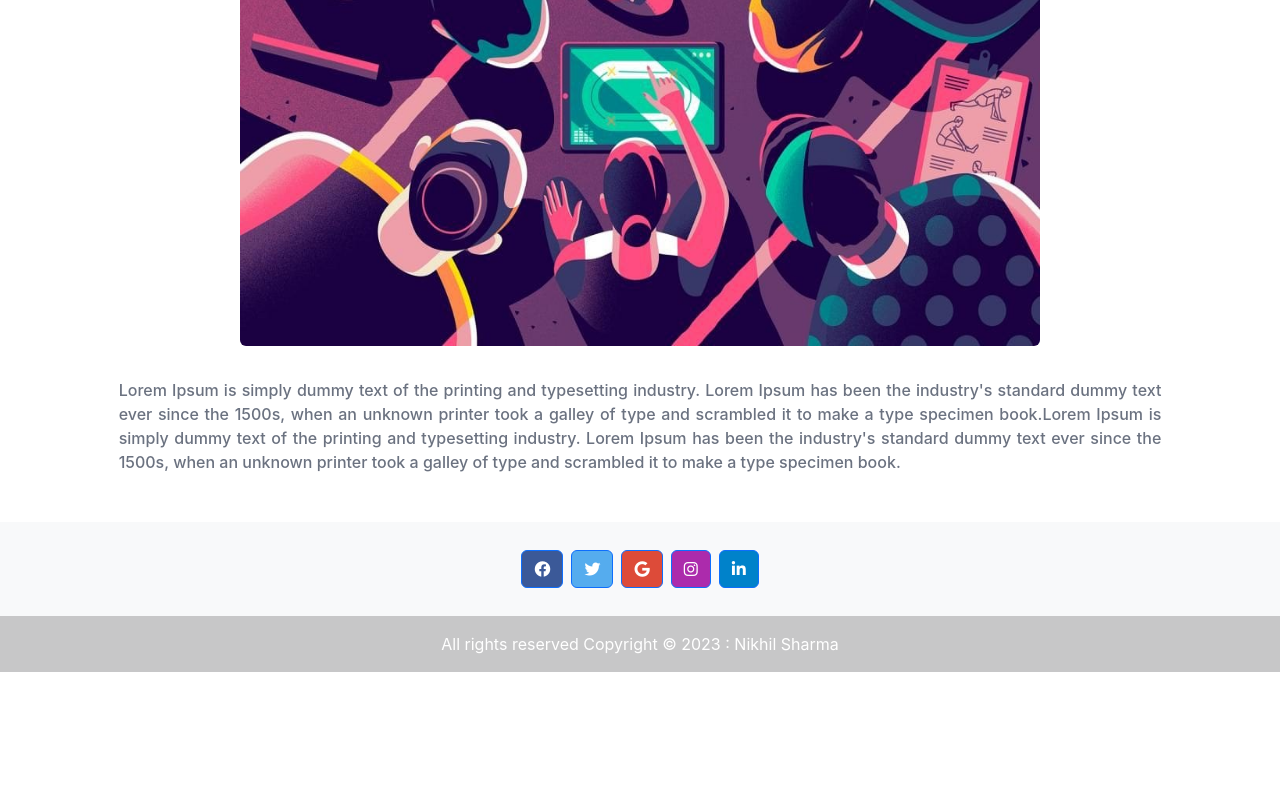
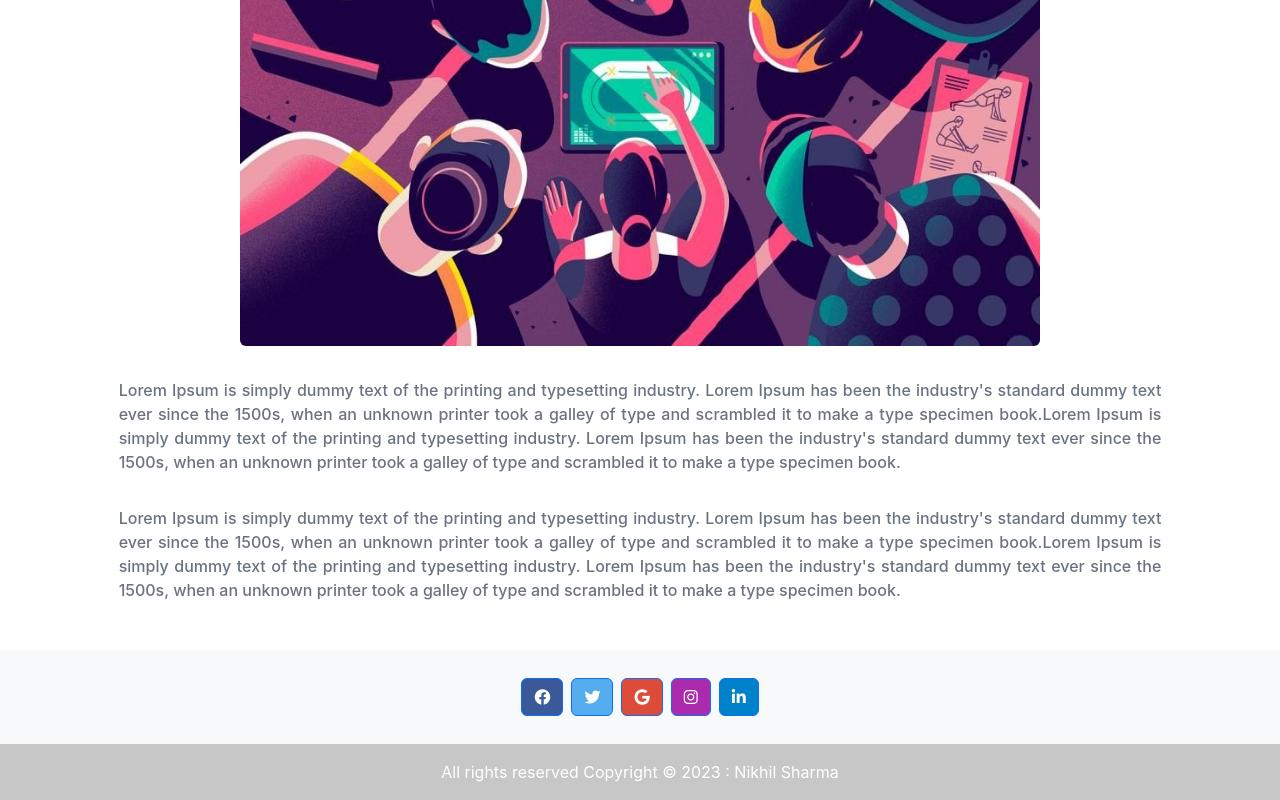
Before and after one commit to Nikhil112002/codewithnikhil, a React (Create React App) app: page /post/0 in a window 1280 px wide. Shown: the part 453-1253 px from the top of the page. Before the commit the page ends 1125 px from the top, so only its background shows below. Built offline with nearby package versions, Linux system fonts and the light colour scheme.

Commit message:
blogwithnikhil

```diff
--- a/src/components/Post.js
+++ b/src/components/Post.js
@@ -52,6 +52,9 @@ const Post = () => {
           <div class="mt-3 pt-3">
             <p class="center txtcls">{postData.description}</p>
           </div>
+          <div class="mt-3 pt-3">
+            <p class="center txtcls">{postData.description}</p>
+          </div>
         </div>
       </div>
       <FooterAll />
--- a/src/index.css
+++ b/src/index.css
@@ -84,7 +84,7 @@ code {
 .textalign1{
   text-align: justify;
 }
-@media only screen and (max-width: 600px) {
+@media only screen and (max-width: 1200px) {
   .homeimg1{
     width: 100%;
   }
```
